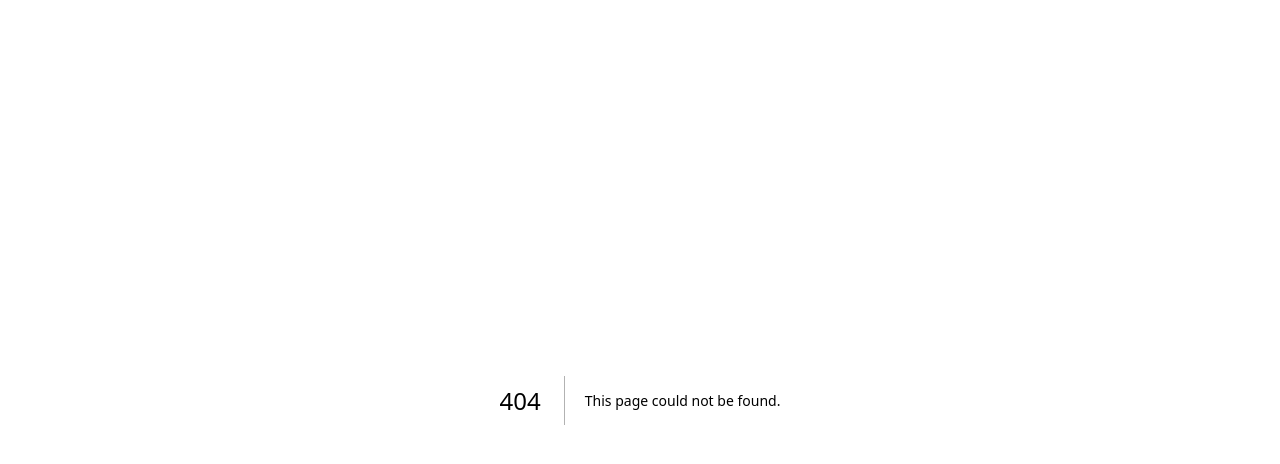
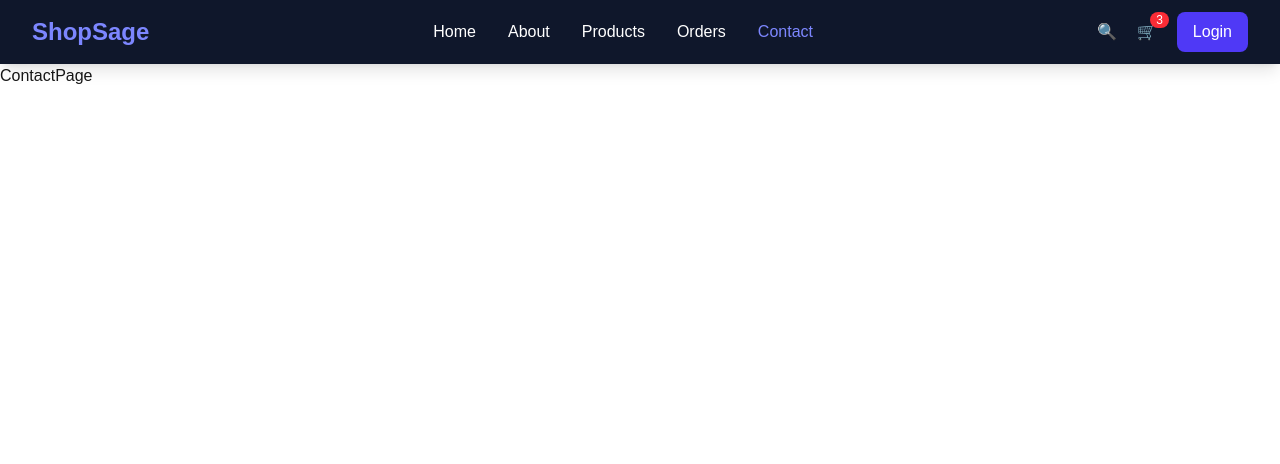
Before and after one commit to rohanshakya1316/ShopSage-Ecommerce, a Next.js app in the folder frontend/: page /contact in a window 1280 px wide. Before the commit this address had no page. Shown: the top 464 px of the page. Built offline with nearby package versions, Linux system fonts and the light colour scheme.

Commit message:
feat: Routes and Dynamic Navigation

```diff
--- /dev/null
+++ b/frontend/src/app/about/page.js
@@ -0,0 +1,7 @@
+import React from "react";
+
+const AboutPage = () => {
+  return <div>AboutPage</div>;
+};
+
+export default AboutPage;
--- /dev/null
+++ b/frontend/src/app/contact/page.js
@@ -0,0 +1,7 @@
+import React from "react";
+
+const ContactPage = () => {
+  return <div>ContactPage</div>;
+};
+
+export default ContactPage;
--- a/frontend/src/app/layout.js
+++ b/frontend/src/app/layout.js
@@ -1,28 +1,13 @@
-import { Geist, Geist_Mono } from "next/font/google";
+import Header from "@/components/Header";
 import "./globals.css";
 
-const geistSans = Geist({
-  variable: "--font-geist-sans",
-  subsets: ["latin"],
-});
-
-const geistMono = Geist_Mono({
-  variable: "--font-geist-mono",
-  subsets: ["latin"],
-});
-
-export const metadata = {
-  title: "Create Next App",
-  description: "Generated by create next app",
+const RootLayout = ({ children }) => {
+  return (
+    <html lang="en">
+      <Header />
+      <body>{children}</body>
+    </html>
+  );
 };
 
-export default function RootLayout({ children }) {
-  return (
-    <html
-      lang="en"
-      className={`${geistSans.variable} ${geistMono.variable} h-full antialiased`}
-    >
-      <body className="min-h-full flex flex-col">{children}</body>
-    </html>
-  );
-}
+export default RootLayout;
--- /dev/null
+++ b/frontend/src/app/products/page.js
@@ -0,0 +1,7 @@
+import React from "react";
+
+const ProductPage = () => {
+  return <div>ProductPage</div>;
+};
+
+export default ProductPage;
--- /dev/null
+++ b/frontend/src/components/Header.js
@@ -0,0 +1,107 @@
+"use client";
+
+import { useState } from "react";
+import { HOME_ROUTE, navMenu } from "@/constants/routes";
+import Link from "next/link";
+import { usePathname } from "next/navigation";
+
+const Header = () => {
+  const [menuOpen, setMenuOpen] = useState(false);
+  const pathName = usePathname();
+  return (
+    <header>
+      <nav className="bg-slate-900 text-white shadow-lg sticky top-0 z-50">
+        <div className="max-w-7xl mx-auto px-4 sm:px-6 lg:px-8">
+          <div className="flex justify-between items-center h-16">
+            {/* Logo */}
+            <div className="flex items-center">
+              <Link href="/" className="text-2xl font-bold text-indigo-400">
+                ShopSage
+              </Link>
+            </div>
+
+            {/* Desktop Menu */}
+            <div className="hidden md:flex items-center space-x-8">
+              {navMenu.map((menu) => {
+                const isActive =
+                  pathName == menu.route ||
+                  (menu.route !== HOME_ROUTE &&
+                    pathName.startsWith(menu.route));
+                return (
+                  <Link
+                    key={menu.route}
+                    href={menu.route}
+                    className={`hover:text-indigo-400 ${isActive ? "text-indigo-400" : ""} transition`}
+                  >
+                    {menu.label}
+                  </Link>
+                );
+              })}
+            </div>
+
+            {/* Desktop Icons */}
+            <div className="hidden md:flex items-center space-x-5">
+              <button className="hover:text-indigo-400">🔍</button>
+
+              <button className="relative hover:text-indigo-400">
+                🛒
+                <span className="absolute -top-2 -right-3 bg-red-500 text-xs px-1.5 rounded-full">
+                  3
+                </span>
+              </button>
+
+              <button className="bg-indigo-600 px-4 py-2 rounded-lg hover:bg-indigo-700 transition">
+                Login
+              </button>
+            </div>
+
+            {/* Mobile Menu Button */}
+            <button
+              onClick={() => setMenuOpen(!menuOpen)}
+              className="md:hidden text-3xl"
+            >
+              {menuOpen ? "✕" : "☰"}
+            </button>
+          </div>
+        </div>
+
+        {/* Mobile Menu */}
+        <div
+          className={`md:hidden bg-slate-800 overflow-hidden transition-all duration-300 ${
+            menuOpen ? "max-h-96 py-4" : "max-h-0"
+          }`}
+        >
+          <div className="px-4 space-y-4 text-end">
+            {navMenu.map((menu) => (
+              <Link
+                key={menu.route}
+                href={menu.route}
+                className="block hover:text-indigo-400"
+                onClick={() => setMenuOpen(false)}
+              >
+                {menu.label}
+              </Link>
+            ))}
+
+            <div className="flex items-center gap-4 pt-2 justify-end">
+              <button className="hover:text-indigo-400 text-xl">🔍</button>
+
+              <button className="relative hover:text-indigo-400 text-xl">
+                🛒
+                <span className="absolute -top-2 -right-3 bg-red-500 text-xs px-1.5 rounded-full">
+                  3
+                </span>
+              </button>
+            </div>
+
+            <button className="max-w-5xl bg-indigo-600 p-2 rounded-lg hover:bg-indigo-700 transition">
+              Login
+            </button>
+          </div>
+        </div>
+      </nav>
+    </header>
+  );
+};
+
+export default Header;
--- /dev/null
+++ b/frontend/src/constants/routes.js
@@ -0,0 +1,28 @@
+export const HOME_ROUTE = "/";
+export const ABOUT_ROUTE = "/about";
+export const PRODUCT_ROUTE = "/products";
+export const ORDER_ROUTE = "/orders";
+export const CONTACT_ROUTE = "/contact";
+
+export const navMenu = [
+  {
+    label: "Home",
+    route: HOME_ROUTE,
+  },
+  {
+    label: "About",
+    route: ABOUT_ROUTE,
+  },
+  {
+    label: "Products",
+    route: PRODUCT_ROUTE,
+  },
+  {
+    label: "Orders",
+    route: ORDER_ROUTE,
+  },
+  {
+    label: "Contact",
+    route: CONTACT_ROUTE,
+  },
+];
```
